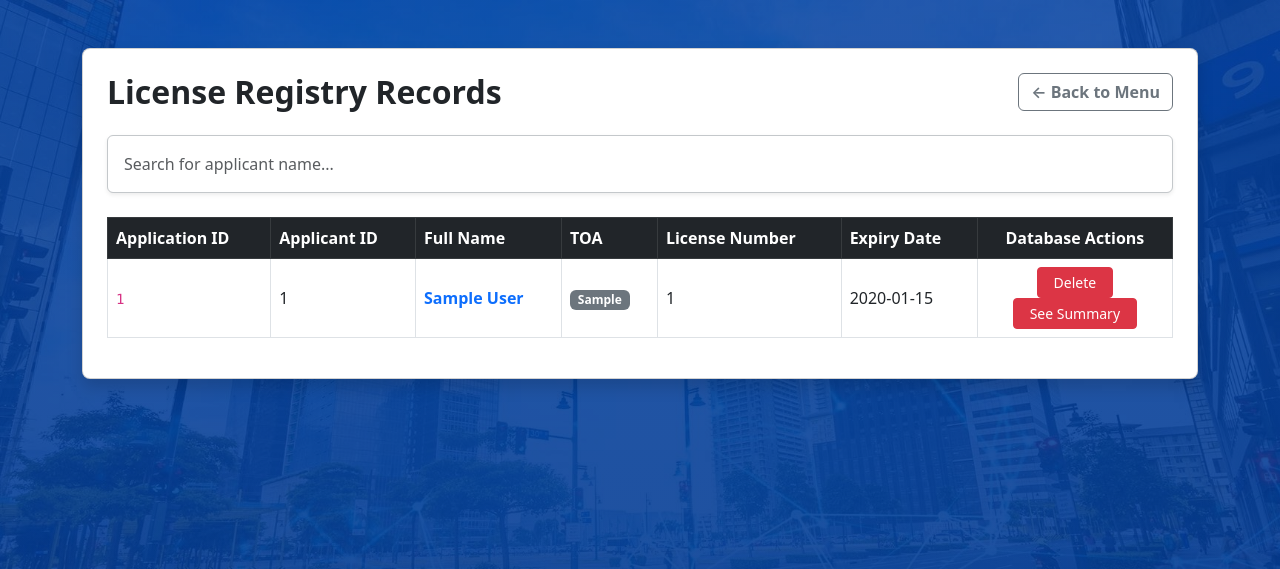
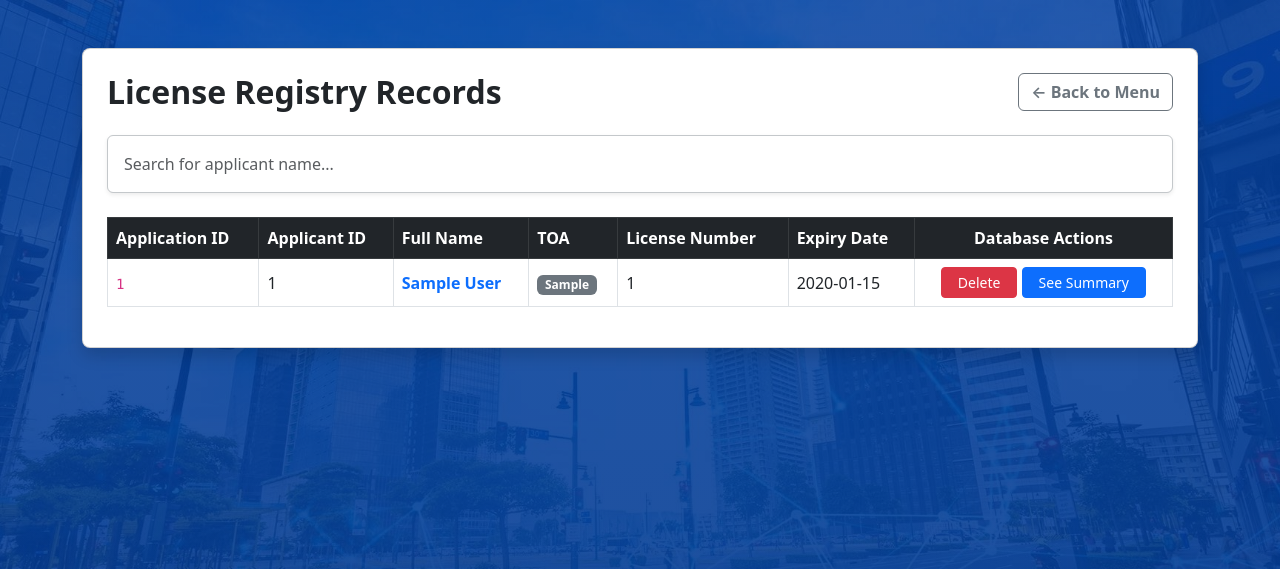
Before and after one commit to reonnee/infoman-licensedb, a Flask app: template project/templates/records.html in a window 1280 px wide. Shown: the top 569 px of the page. Run offline with Flask 3, Linux system fonts and the light colour scheme; the template is opened without the code that fills it: most values are stand-ins (such as "Sample title", 1, 10 or a date in 2020).

Commit message:
Update records.html

```diff
--- a/project/templates/records.html
+++ b/project/templates/records.html
@@ -56,8 +56,9 @@
                             <form action="/delete/{{ row.application_id }}" method="POST" onclick="return confirm('CRITICAL ACTION: Are you sure you want to delete this profile from the MySQL registry? All related record configurations will be lost.');" style="display:inline;">
                                 <button type="submit" class="btn btn-sm btn-danger px-3 fw-medium">Delete</button>
                             </form>
-                            <form action="/summary?application_id={{ row.application_id }}">
-                                <button type="submit" class="btn btn-sm btn-danger px-3 fw-medium">See Summary</button>
+                            <form action="/summary" method="GET" style="display:inline;">
+                                <input type="hidden" name="application_id" value="{{ row.application_id }}">
+                                <button type="submit" class="btn btn-sm btn-primary px-3 fw-medium">See Summary</button>
                             </form>
                         </td>
                     </tr>
```
